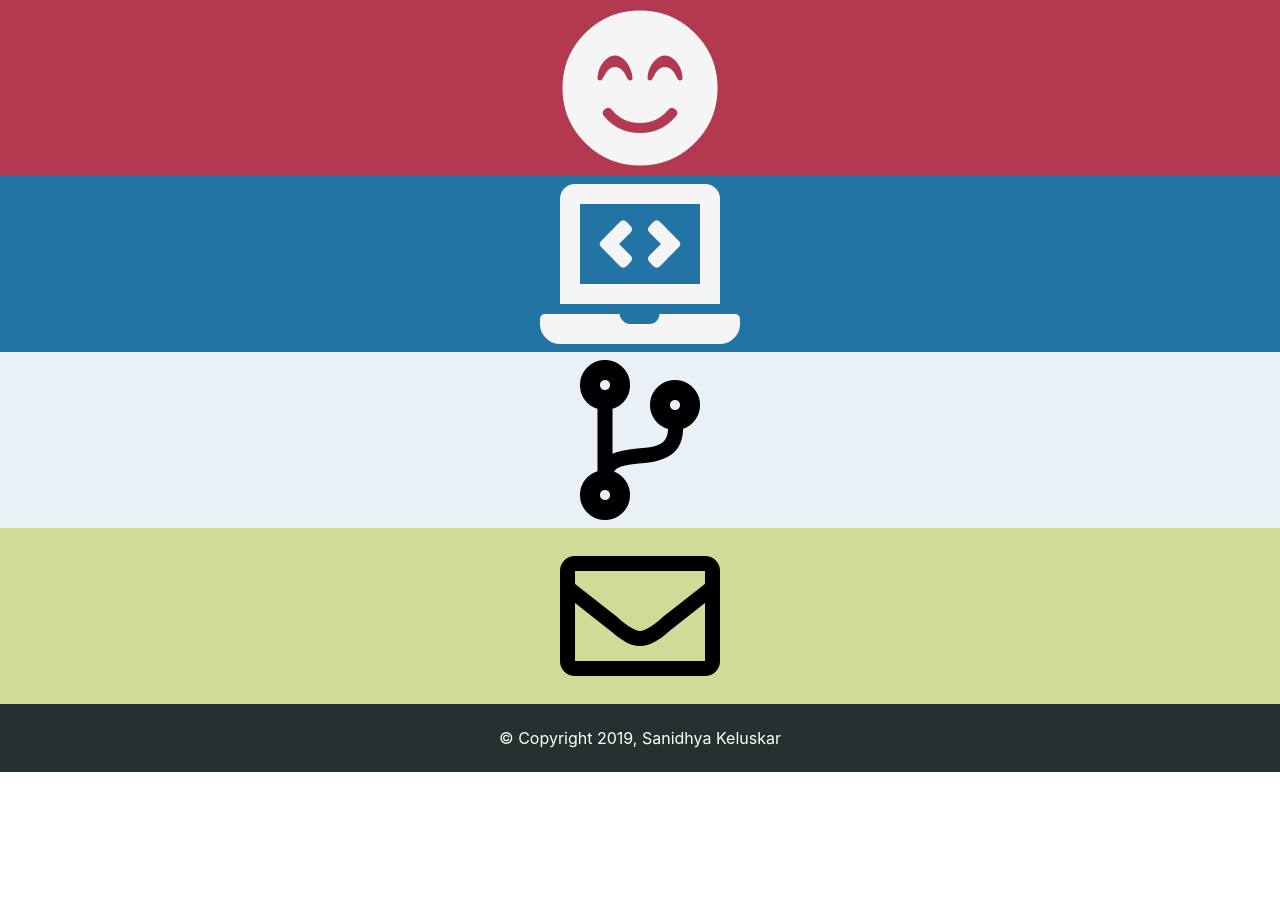
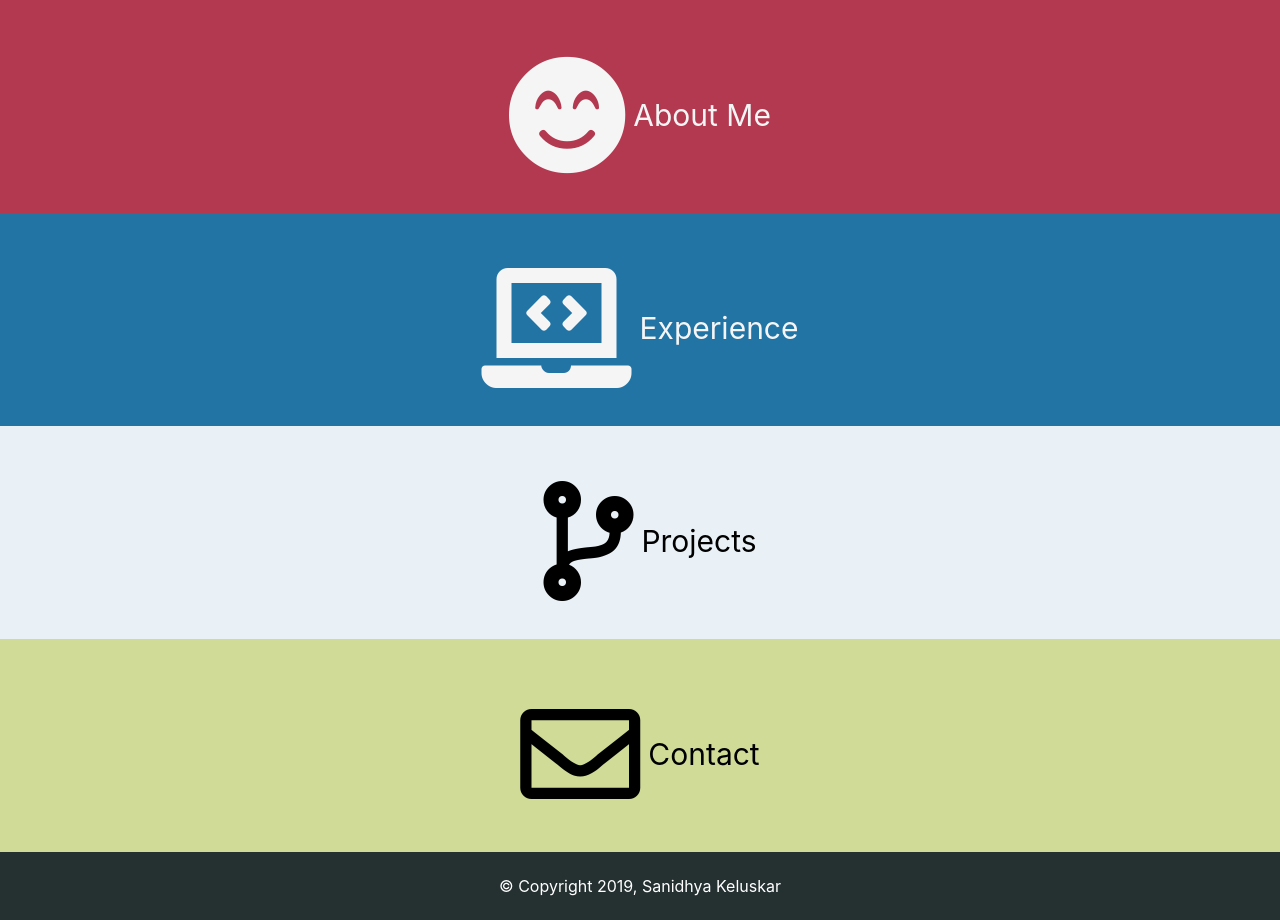
Before and after one commit to SanidhyaKeluskar/myportfolio, a React (Create React App) app: page / in a window 1280 px wide. Before the commit the page ends 800 px from the top, so only its background shows below. Built offline with nearby package versions, Linux system fonts and the light colour scheme.

Commit message:
Change to home page

```diff
--- a/src/App.css
+++ b/src/App.css
@@ -124,15 +124,51 @@
   padding-top: 8px;
   padding-bottom: 8px;
 }
+.home-styling p{
+  display: flex;
+  font-size: 30px;
+  padding-top: 17px;
+  color:  whitesmoke;
+  justify-content: center;
+  align-items: center;
+}
 .home-styling i{
   text-align: center;
   color:  whitesmoke;
-  font-size: 10em;
+  padding-right: 8px;
+  font-size: 4em;
+}
+
+.home-styling-three p{
+  display: flex;
+  font-size: 30px;
+  padding-top: 17px;
+  color:  black;
+  justify-content: center;
+  align-items: center;
+  padding-left: 20px
 }
 .home-styling-three i{
   text-align: center;
   color:  black;
-  font-size: 10em;
+  padding-right: 8px;
+  font-size: 4em;
+}
+
+.home-styling-four p{
+  display: flex;
+  font-size: 30px;
+  padding-top: 17px;
+  color:  black;
+  justify-content: center;
+  align-items: center;
+
+}
+.home-styling-four i{
+  text-align: center;
+  color:  black;
+  padding-right: 8px;
+  font-size: 4em;
 }
 
 
--- a/src/components/home.js
+++ b/src/components/home.js
@@ -1,7 +1,7 @@
 import React from 'react';
 import { NavLink} from 'react-router-dom';
 import Footer from './footer';
-import { Grid, Cell} from 'react-mdl';
+
 
 
 const Home=()=>{
@@ -10,48 +10,48 @@ return (
 
 
 
-   <section className="home-styling" style={{
-     backgroundColor: '#B33951',
-     paddingTop : 8,
-     paddingBottom :8
+   <div className="home-styling" style={{
+          backgroundColor: '#B33951',
+          paddingTop : 8,
+          paddingBottom :8,
 
-    }} >
-     <NavLink to="/about"> <i class="fas fa-smile-beam"/> </NavLink>
-  </section>
+          }} >
+
+      <p><NavLink to="/about"> <i class="fas fa-smile-beam"/> </NavLink> About Me</p>
+
+  </div>
+
+  <div className="home-styling" style={{
+            backgroundColor: '#2274A5',
+            paddingTop : 8,
+            paddingBottom :8,
+            }} >
+
+        <p><NavLink to="/experience"> <i class="fas fa-laptop-code"/> </NavLink>Experience</p>
+
+  </div>
+
+  <div className="home-styling-three" style={{
+            backgroundColor: '#E9F1F7',
+            paddingTop : 8,
+            paddingBottom :8,
+            }} >
+
+        <p><NavLink to="/projects"> <i class="fas fa-code-branch"/> </NavLink>Projects</p>
+
+  </div>
+
+  <div className="home-styling-four" style={{
+            backgroundColor: '#D0DB97',
+            paddingTop : 8,
+            paddingBottom :8,
+            }} >
+
+        <p><NavLink to="/contact"> <i class="far fa-envelope"/> </NavLink>Contact</p>
+
+  </div>
 
 
-  <section className="home-styling" style={{
-     backgroundColor: '#2274A5',
-     paddingTop : 8,
-     paddingBottom :8
-
-    }}>
-
-
-    <NavLink to="/experience"> <i class="fas fa-laptop-code"/></NavLink>
-
-  </section>
-
-  <section className="home-styling-three" style={{
-     backgroundColor: '#E9F1F7',
-     paddingTop : 8,
-     paddingBottom :8
-
-    }}>
-    <NavLink to="/projects"> <i class="fas fa-code-branch"/></NavLink>
-
-  </section>
-
-  <section className="home-styling-three" style={{
-     backgroundColor: '#D0DB97',
-     paddingTop : 8,
-     paddingBottom :8
-
-    }}>
-
-    <NavLink to="/contact"> <i class="far fa-envelope"/></NavLink>
-
-  </section>
   <Footer />
 </div>
 );
```
